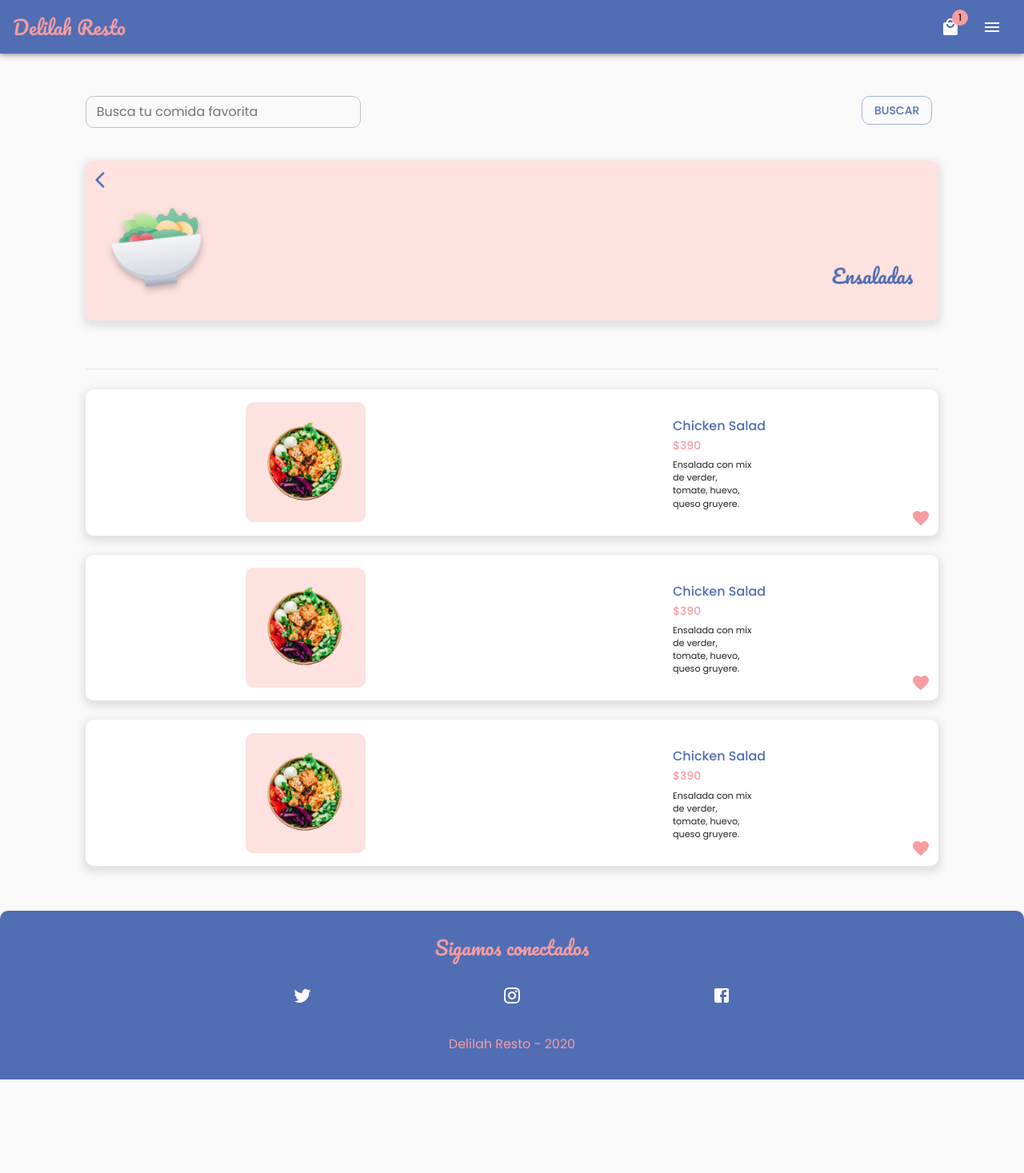
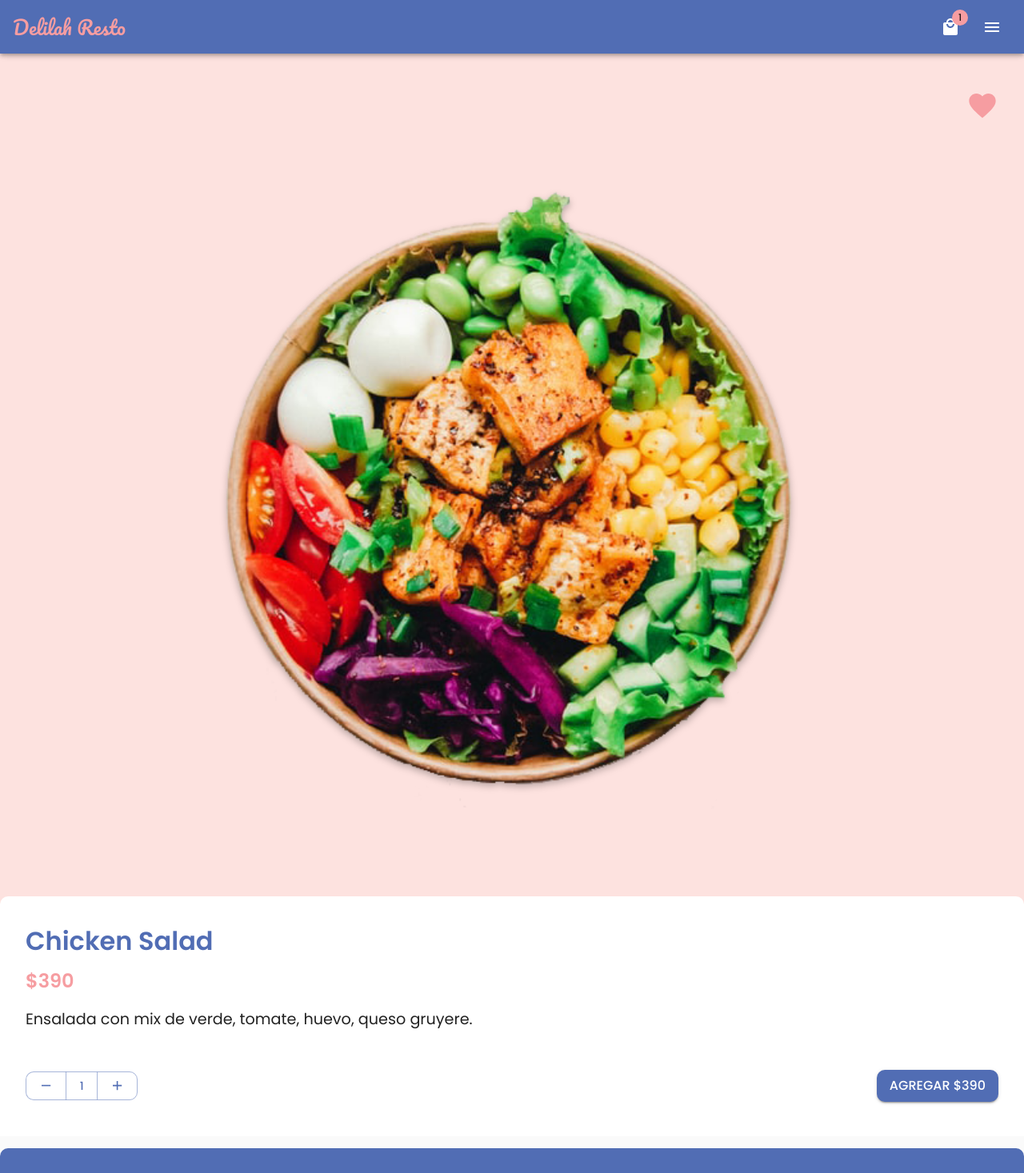
Before and after one commit to ludmila-niec/frontend_delilah_resto, a React (Create React App) app: page / in a window 1280 px wide. Shown: the top 1467 px of the page at 80% size. Before the commit the page ends 1350 px from the top, so only its background shows below. Built offline with nearby package versions, Linux system fonts and the light colour scheme.

Commit message:
product layout

```diff
--- a/src/App.js
+++ b/src/App.js
@@ -3,6 +3,7 @@ import Welcome from "./pages/Welcome";
 import Register from "./pages/Register";
 import Home from "./pages/Home";
 import Category from "./pages/Category";
+import Product from "./pages/Product";
 import { CssBaseline } from "@material-ui/core";
 import { ThemeProvider } from "@material-ui/core/styles";
 import { theme } from "./theme/theme";
@@ -15,7 +16,8 @@ function App() {
                 {/* <Welcome /> */}
                 {/* <Register /> */}
                 {/* <Home /> */}
-                <Category />
+                {/* <Category /> */}
+                <Product />
             </ThemeProvider>
         </div>
     );
--- a/src/components/Layout.js
+++ b/src/components/Layout.js
@@ -5,13 +5,19 @@ import { Grid } from "@material-ui/core";
 
 const Layout = ({ children }) => {
     return (
-        <div style={{ minHeight: "100vh" }}>
+        <div>
             <NavBar />
-            <div style={{ marginTop: "7rem" }} />
-            <main>
+
+            <main style={{ minHeight: "calc(100vh - 200px)" }}>
                 <Grid container>
                     <Grid item xs={1} />
-                    <Grid item container direction="column" xs={10}>
+                    <Grid
+                        item
+                        container
+                        direction="column"
+                        xs={10}
+                        style={{ paddingTop: "7rem" }}
+                    >
                         {children}
                     </Grid>
                     <Grid item xs={1} />
--- /dev/null
+++ b/src/components/Product/ProductDetail.js
@@ -0,0 +1,83 @@
+import React from "react";
+import { Typography, Button, ButtonGroup, IconButton } from "@material-ui/core";
+import { Add, Remove } from "@material-ui/icons";
+import { makeStyles } from "@material-ui/core/styles";
+
+const useStyles = makeStyles((theme) => ({
+    container: {
+        minHeight: "300px",
+        borderRadius: "10px 10px 0 0 ",
+        transform: "translateY(-15px)",
+        backgroundColor: "#ffffff",
+        padding: "2rem",
+    },
+    title: {
+        fontSize: "2rem",
+        fontWeight: 600,
+    },
+    price: {
+        fontSize: "1.5rem",
+        fontWeight: 600,
+        margin: "0.5rem 0",
+    },
+    description: {
+        maxHeight: "120px",
+        overflow: "hidden",
+        fontSize: "1.2rem",
+        margin: "1rem 0",
+    },
+    btnContainer: {
+        display: "flex",
+        alignItems: "center",
+        justifyContent: "space-between",
+        marginTop: "3rem",
+    },
+    btnAdd: {
+        fontSize: "1rem",
+    },
+    icon: {
+        fontSize: "1.2rem",
+    },
+}));
+
+const ProductDetail = () => {
+    const classes = useStyles();
+    return (
+        <div className={classes.container}>
+            <div>
+                <Typography color="primary" className={classes.title}>
+                    Chicken Salad
+                </Typography>
+                <Typography color="secondary" className={classes.price}>
+                    $390
+                </Typography>
+                <Typography className={classes.description}>
+                    Ensalada con mix de verde, tomate, huevo, queso gruyere.
+                </Typography>
+                <div className={classes.btnContainer}>
+                    <ButtonGroup
+                        color="primary"
+                        aria-label="button select quantity"
+                    >
+                        <Button>
+                            <Remove className={classes.icon} />
+                        </Button>
+                        <Button>1</Button>
+                        <Button>
+                            <Add className={classes.icon} />
+                        </Button>
+                    </ButtonGroup>
+                    <Button
+                        variant="contained"
+                        color="primary"
+                        className={classes.btnAdd}
+                    >
+                        Agregar $390
+                    </Button>
+                </div>
+            </div>
+        </div>
+    );
+};
+
+export default ProductDetail;
--- /dev/null
+++ b/src/components/Product/ProductPicture.js
@@ -0,0 +1,44 @@
+import React from "react";
+import { IconButton } from "@material-ui/core";
+import { Favorite } from "@material-ui/icons";
+import { makeStyles } from "@material-ui/core/styles";
+import saladImg from "../../assets/ensalada.png";
+
+const useStyles = makeStyles((theme) => ({
+    background: {
+        minHeight: "50vh",
+        backgroundColor: theme.palette.secondaryLighter.main,
+        display: "flex",
+        alignItems: "center",
+        justifyContent: "center",
+        paddingTop: "7rem",
+        position: "relative",
+    },
+    img: {
+        height: "80%",
+        width: "80%",
+        filter: "drop-shadow(0px 4px 4px rgba(0, 0, 0, 0.25))",
+    },
+    iconBtn: {
+        position: "absolute",
+        right: "20px",
+        top: "100px",
+    },
+    icon: {
+        fontSize: "2.5rem",
+    },
+}));
+
+const ProductPicture = () => {
+    const classes = useStyles();
+    return (
+        <div className={classes.background}>
+            <img src={saladImg} alt="ensalada" className={classes.img} />
+            <IconButton className={classes.iconBtn}>
+                <Favorite color="secondary" className={classes.icon} />
+            </IconButton>
+        </div>
+    );
+};
+
+export default ProductPicture;
--- /dev/null
+++ b/src/pages/Product.js
@@ -0,0 +1,18 @@
+import React from "react";
+import Navbar from "../components/Navbar";
+import Footer from "../components/Footer";
+import ProductPicture from "../components/Product/ProductPicture";
+import ProductDetail from "../components/Product/ProductDetail";
+
+const Product = () => {
+    return (
+        <div>
+            <Navbar />
+            <ProductPicture />
+            <ProductDetail />
+            <Footer />
+        </div>
+    );
+};
+
+export default Product;
```
